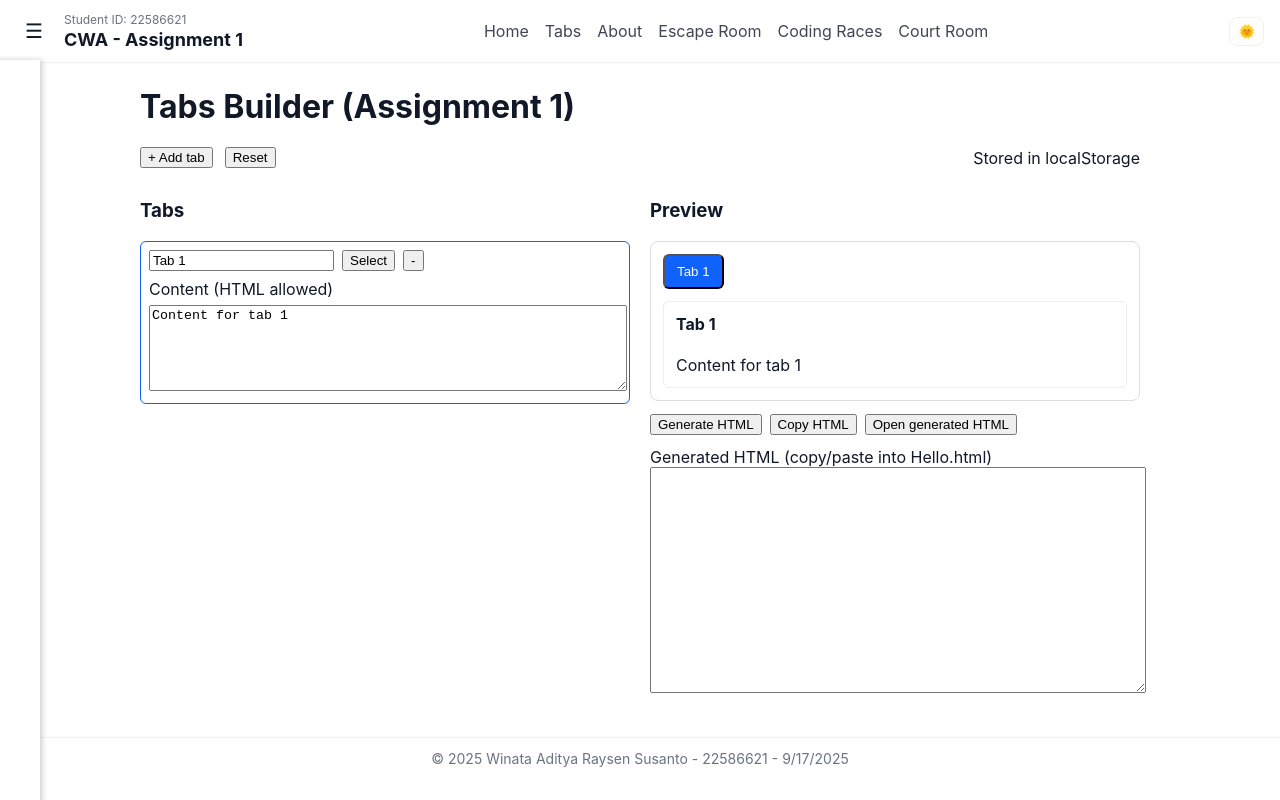
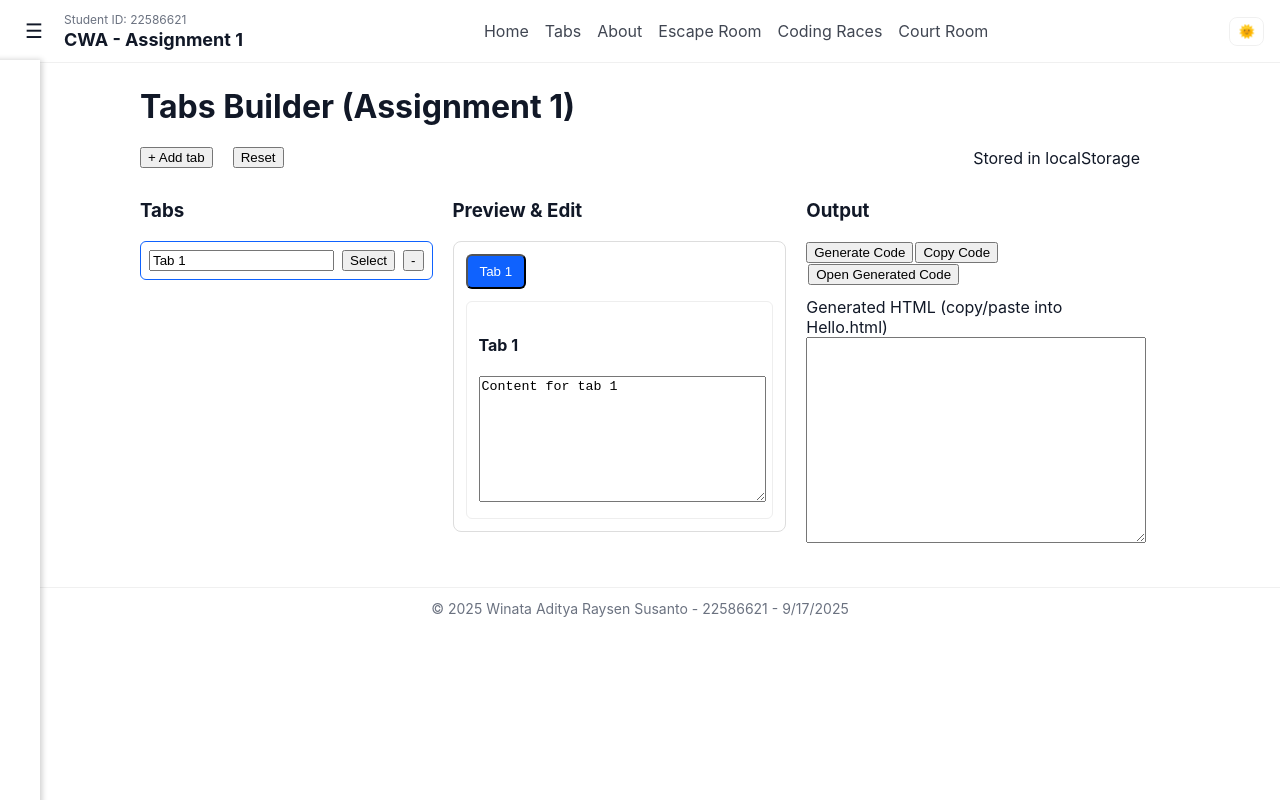
Before and after one commit to Raysen24/Cloud-Web-App, a Next.js app: page /tabs in a window 1280 px wide. Built offline with nearby package versions, Linux system fonts and the light colour scheme.

Commit message:
chore(content): minor updates to Tabs/Home/About pages

```diff
--- a/src/app/about/page.tsx
+++ b/src/app/about/page.tsx
@@ -2,8 +2,8 @@ export default function About() {
   return (
     <div>
       <h2>About</h2>
-      <p>Name: REPLACE_WITH_YOUR_NAME</p>
-      <p>Student number: REPLACE_WITH_YOUR_STUDENT_NUMBER</p>
+      <p>Name: WINATA ADITYA RAYSEN SUSANTO</p>
+      <p>Student number (La Trobe Student ID): 22586621</p>
 
       <h3>Demo Video (put your recorded video file in /public/demo.mp4)</h3>
       <video controls width={640} aria-label="Usage demo">
--- a/src/app/page.tsx
+++ b/src/app/page.tsx
@@ -1,7 +1,7 @@
 export default function Home() {
   return (
     <div>
-      <h1>Welcome — CWA Assignment 1</h1>
+      <h1>Welcome - CWA Assignment 1</h1>
       <p>
         This project builds a tab-editor that outputs HTML + JS with inline CSS so the output can be copied and pasted into a plain HTML file (Hello.html).
       </p>
--- a/src/app/tabs/page.tsx
+++ b/src/app/tabs/page.tsx
@@ -55,10 +55,9 @@ export default function TabsBuilderPage() {
   }
 
   function generateOutputHTML(tabsArr: TabItem[]) {
-    // safe JSON for embedding
-    const json = JSON.stringify(tabsArr).replace(/</g, '\\u003c');
+  const json = JSON.stringify(tabsArr).replace(/</g, '\\u003c');
 
-    const html = `<!doctype html>
+  const html = `<!doctype html>
 <html>
 <head>
   <meta charset="utf-8">
@@ -92,17 +91,14 @@ export default function TabsBuilderPage() {
         btn.style.cursor = 'pointer';
         btn.style.background = i===active ? '#0f62fe' : '#fff';
         btn.style.color = i===active ? '#fff' : '#111';
-        btn.setAttribute('role','tab');
-        btn.setAttribute('aria-selected', String(i === active));
         btn.onclick = function(){ active = i; render(); };
-        btn.onkeydown = function(e){ if(e.key==='Enter' || e.key===' ') { e.preventDefault(); active = i; render(); } };
         containerButtons.appendChild(btn);
       });
 
       const current = tabs[active] || {title:'', content:''};
-      containerContent.innerHTML = '<h3 style="margin-top:0; margin-bottom:8px;">' + sanitizeHTML(current.title) + '</h3>'
-         + '<div>' + current.content + '</div>';
-      containerContent.setAttribute('role','tabpanel');
+      const safeContent = (current.content || '').replace(/\\n/g, '<br>');
+      containerContent.innerHTML = '<h3>' + sanitizeHTML(current.title) + '</h3>'
+         + '<div>' + safeContent + '</div>';
     }
 
     render();
@@ -110,8 +106,8 @@ export default function TabsBuilderPage() {
   </script>
 </body>
 </html>`;
-    return html;
-  }
+  return html;
+}
 
   function onGenerate() {
     const html = generateOutputHTML(tabs);
@@ -119,13 +115,11 @@ export default function TabsBuilderPage() {
   }
 
   async function copyOutput() {
-    if (!outputHtml) {
-      onGenerate();
-    }
+    if (!outputHtml) onGenerate();
     try {
       await navigator.clipboard.writeText(outputHtml || generateOutputHTML(tabs));
       alert('HTML copied to clipboard. Paste into Hello.html and open in a browser.');
-    } catch (e) {
+    } catch {
       alert('Copy failed — you can use the text area to copy manually.');
     }
   }
@@ -141,58 +135,68 @@ export default function TabsBuilderPage() {
     <div>
       <h1>Tabs Builder (Assignment 1)</h1>
 
-      <div style={{display:'flex', gap:12, alignItems:'center', marginBottom:12}}>
-        <button onClick={addTab} aria-label="Add tab">+ Add tab</button>
-        <button onClick={() => { if (confirm('Clear local storage?')) { localStorage.removeItem(STORAGE_KEY); setTabs([{ id: uid('t_'), title: 'Tab 1', content: 'Content for tab 1' }]); setActiveIndex(0); }}}>Reset</button>
-        <div style={{marginLeft: 'auto'}}>Stored in localStorage</div>
+      <div style={{display:'flex', gap:20, alignItems:'center', marginBottom:12}}>
+        <button onClick={addTab}>+ Add tab</button>
+        <button onClick={() => {
+          if (confirm('Clear local storage?')) {
+            localStorage.removeItem(STORAGE_KEY);
+            setTabs([{ id: uid('t_'), title: 'Tab 1', content: 'Content for tab 1' }]);
+            setActiveIndex(0);
+          }}}>Reset</button>
+        <div style={{marginLeft:'auto'}}>Stored in localStorage</div>
       </div>
 
-      <div style={{display:'flex', gap:20}}>
-        <div style={{flex:1, minWidth:280}}>
+      {/* 3-column layout */}
+      <div style={{display:'grid', gridTemplateColumns:'1fr 2fr 2fr', gap:20}}>
+
+        {/* Left: Tabs list (rename + remove) */}
+        <div>
           <h3>Tabs</h3>
           <ul style={{listStyle:'none', padding:0}}>
             {tabs.map((t, i) => (
               <li key={t.id} style={{marginBottom:8, padding:8, border: i===activeIndex ? '1px solid var(--accent)' : '1px solid #eee', borderRadius:6}}>
                 <div style={{display:'flex', gap:8, alignItems:'center'}}>
-                  <input aria-label={`Tab ${i+1} title`} value={t.title} onChange={e => updateTab(i, { title: e.target.value })} />
-                  <button onClick={() => setActiveIndex(i)} aria-label={`Select tab ${i+1}`}>Select</button>
-                  <button onClick={() => removeTab(i)} aria-label={`Remove tab ${i+1}`}>-</button>
-                </div>
-                <div style={{marginTop:8}}>
-                  <label style={{display:'block', marginBottom:6}}>Content (HTML allowed)</label>
-                  <textarea aria-label={`Tab ${i+1} content`} value={t.content} onChange={e => updateTab(i, { content: e.target.value })} style={{width:'100%', minHeight:80}} />
+                  <input value={t.title} onChange={e => updateTab(i, { title: e.target.value })} />
+                  <button onClick={() => setActiveIndex(i)}>Select</button>
+                  <button onClick={() => removeTab(i)}>-</button>
                 </div>
               </li>
             ))}
           </ul>
         </div>
 
-        <div style={{flex:1}}>
-          <h3>Preview</h3>
+        {/* Middle: Preview with live editable content */}
+        <div>
+          <h3>Preview & Edit</h3>
           <div style={{border:'1px solid #ddd', padding:12, borderRadius:8}}>
             <div style={{display:'flex', gap:8, flexWrap:'wrap', marginBottom:12}}>
               {tabs.map((t, i) => (
-                <button key={t.id} onClick={() => setActiveIndex(i)} style={{padding:'8px 12px', background: i===activeIndex ? 'var(--accent)' : '#fff', color: i===activeIndex ? '#fff' : '#111', borderRadius:6}} aria-pressed={i===activeIndex}>
+                <button key={t.id} onClick={() => setActiveIndex(i)} style={{padding:'8px 12px', background: i===activeIndex ? 'var(--accent)' : '#fff', color: i===activeIndex ? '#fff' : '#111', borderRadius:6}}>
                   {t.title}
                 </button>
               ))}
             </div>
             <div style={{padding:12, border:'1px solid #eee', borderRadius:6}}>
-              <h4 style={{marginTop:0}}>{tabs[activeIndex]?.title}</h4>
-              <div dangerouslySetInnerHTML={{__html: tabs[activeIndex]?.content || ''}} />
+              <h4>{tabs[activeIndex]?.title}</h4>
+              <textarea
+                style={{width:'100%', minHeight:120}}
+                value={tabs[activeIndex]?.content}
+                onChange={e => updateTab(activeIndex, { content: e.target.value })}
+              />
             </div>
           </div>
+        </div>
 
-          <div style={{marginTop:12}}>
-            <button onClick={onGenerate}>Generate HTML</button>
-            <button onClick={copyOutput} style={{marginLeft:8}}>Copy HTML</button>
-            <button onClick={openInNewTab} style={{marginLeft:8}}>Open generated HTML</button>
+        {/* Right: Buttons + output code */}
+        <div>
+          <h3>Output</h3>
+          <div style={{marginBottom:12}}>
+            <button onClick={onGenerate}>Generate Code</button>
+            <button onClick={copyOutput} style={{marginLeft:2}}>Copy Code</button>
+            <button onClick={openInNewTab} style={{marginLeft:2}}>Open Generated Code</button>
           </div>
-
-          <div style={{marginTop:12}}>
-            <label>Generated HTML (copy/paste into Hello.html)</label>
-            <textarea readOnly value={outputHtml} style={{width:'100%', minHeight:220, whiteSpace:'pre-wrap'}} />
-          </div>
+          <label>Generated HTML (copy/paste into Hello.html)</label>
+          <textarea readOnly value={outputHtml} style={{width:'100%', minHeight:200, whiteSpace:'pre-wrap'}} />
         </div>
       </div>
     </div>
```
